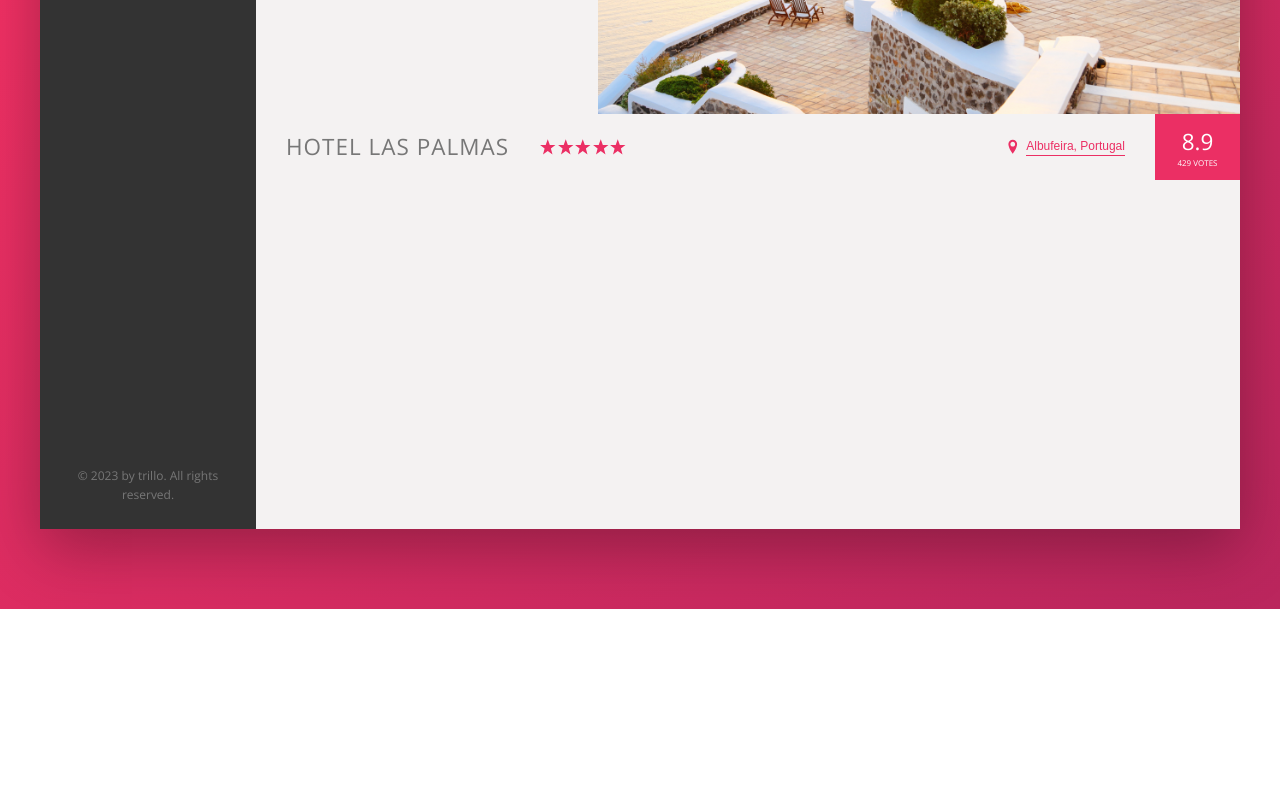
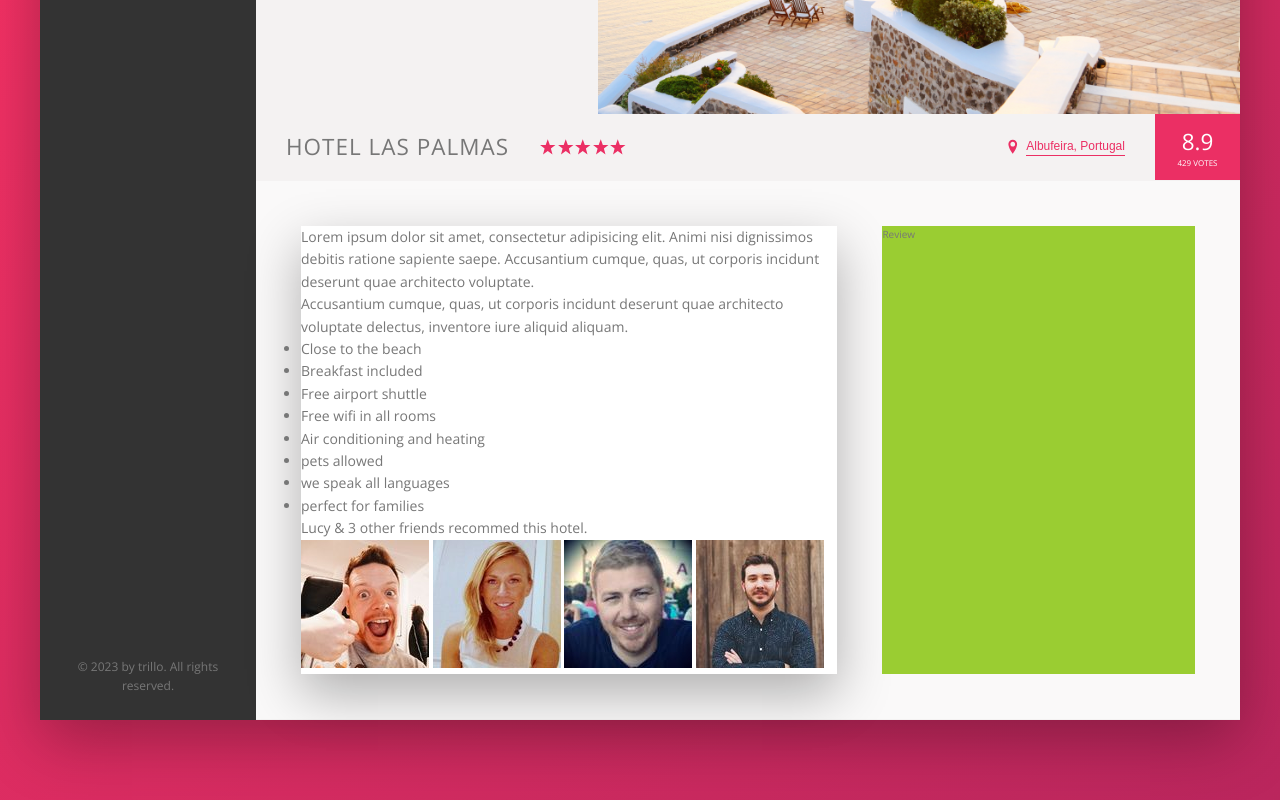
Before and after one commit to developwithsushan/Trillo-Project, a website: page index.html in a window 1280 px wide. Shown: the part 421-1221 px from the top of the page. Before the commit the page ends 1030 px from the top, so only its background shows below. Drawn offline with nearby package versions, Linux system fonts and the light colour scheme.

Commit message:
016 Building the Description Section - Part 1

```diff
--- a/index.html
+++ b/index.html
@@ -137,6 +137,44 @@
                       <div class="overview__rating-count">429 votes</div>
                   </div>
               </div>
+
+
+              <div class="detail">
+                  <div class="description">
+                      <p class="paragraph">
+                          Lorem ipsum dolor sit amet, consectetur adipisicing elit. Animi nisi dignissimos debitis ratione sapiente saepe. Accusantium cumque, quas, ut corporis incidunt deserunt quae architecto voluptate.
+                      </p>
+                      <p class="paragraph">
+                          Accusantium cumque, quas, ut corporis incidunt deserunt quae architecto voluptate delectus, inventore iure aliquid aliquam.
+                      </p>
+                      <ul class="list">
+                          <li class="list__item">Close to the beach</li>
+                          <li class="list__item">Breakfast included</li>
+                          <li class="list__item">Free airport shuttle</li>
+                          <li class="list__item">Free wifi in all rooms</li>
+                          <li class="list__item">Air conditioning and heating</li>
+                          <li class="list__item">pets allowed</li>
+                          <li class="list__item">we speak all languages</li>
+                          <li class="list__item">perfect for families</li>
+                      </ul>
+                      <div class="recommend">
+                          <p class="recommend__count">
+                              Lucy & 3 other friends recommed this hotel.
+                          </p>
+                          <div class="recommend__friends">
+                              <img src="img/user-1.jpeg" alt="" class="recommend__photo">
+                              <img src="img/user-2.jpeg" alt="" class="recommend__photo">
+                              <img src="img/user-3.jpeg" alt="" class="recommend__photo">
+                              <img src="img/user-4.jpeg" alt="" class="recommend__photo">
+                          </div>
+                      </div>
+                  </div>
+
+                  <div class="user-reviews">
+                      Review
+                  </div>
+              </div>
+
           </main>
       </div>
   </div>
--- a/sass/_base.scss
+++ b/sass/_base.scss
@@ -19,6 +19,9 @@ COLORS
   --color-grey-dark-3: #999;
 
   --shadow-dark: 0 2rem 6rem rgba(0,0,0,0.3);
+  --shadow-light: 0 2rem 5rem rgba(0,0,0,0.3);
+
+  --line: 1px solid var(--color-grey-light-2);
 }
 
 *{
--- a/sass/_layout.scss
+++ b/sass/_layout.scss
@@ -31,6 +31,25 @@
 
 .hotel-view{
   border-bottom: var(--color-grey-light-2);
-  height: 80rem;
   flex: 1;
 }
+
+.detail{
+display: flex;
+  padding: 4.5rem;
+  background-color: var(--color-grey-light-1);
+  border-bottom: var(--line);
+}
+
+.description{
+  font-size: 1.4rem;
+  background-color: #fff;
+  box-shadow: var(--shadow-light);
+  flex: 0 0 60%;
+  margin-right: 4.5rem;
+}
+
+.user-reviews{
+ background-color: yellowgreen;
+  flex: 1;
+}
```
Also changed, not shown: css/style.css.
